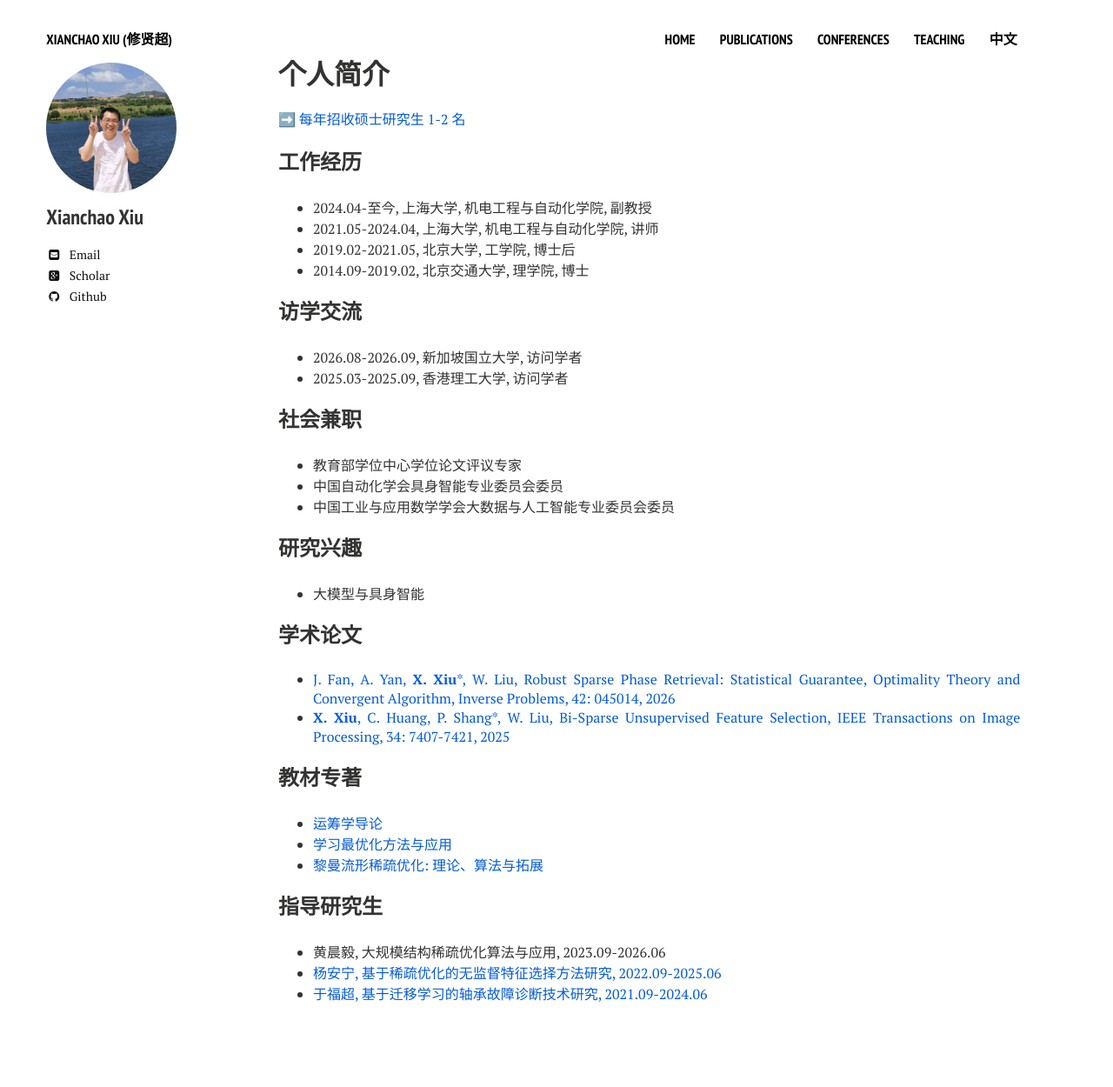
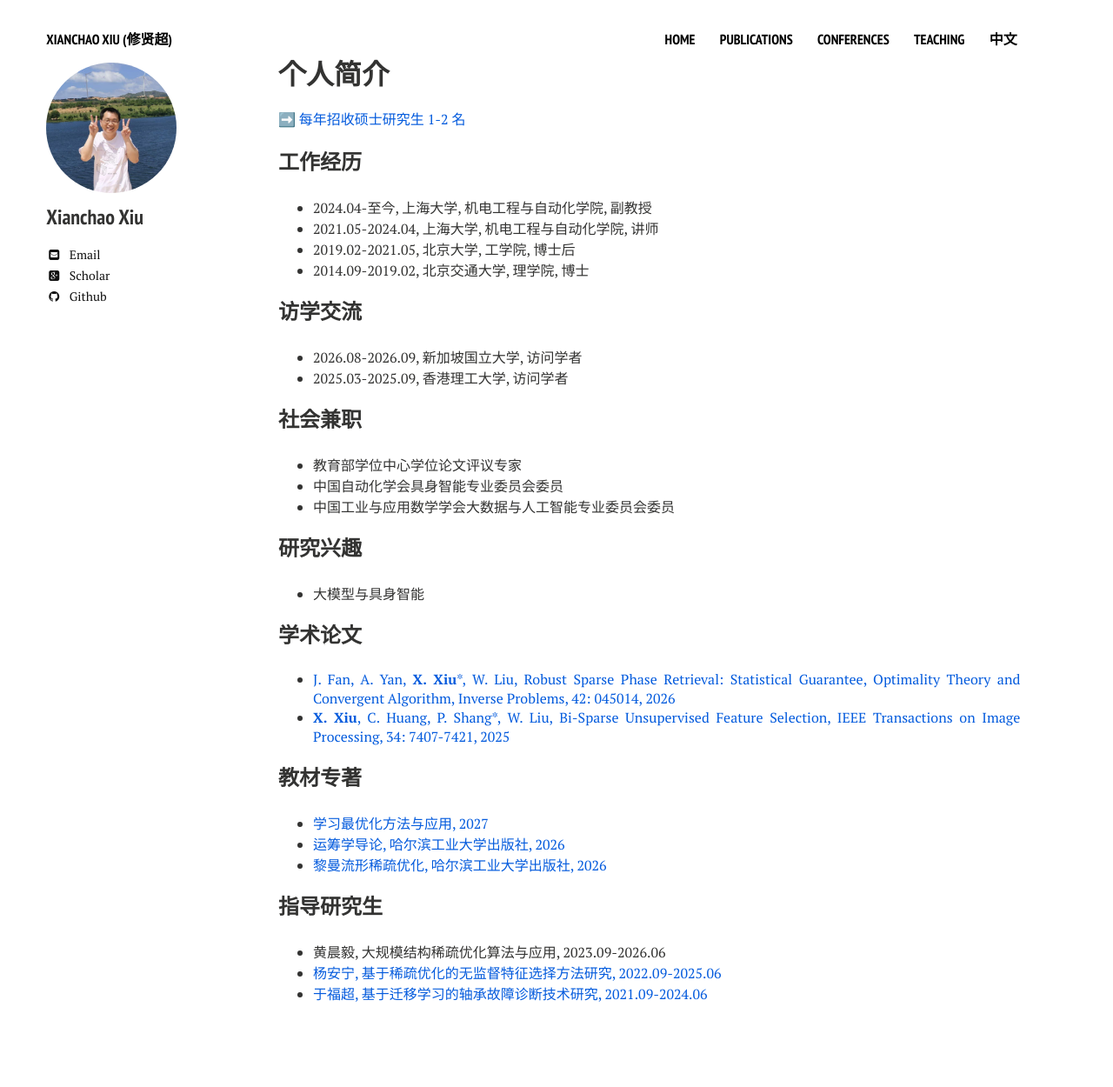
Before and after one commit to xianchaoxiu/xianchaoxiu.github.io, a Jekyll site: the page built from chinese/index.md, in a window 1280 px wide. Shown: the whole page at 87% size. Built offline with Jekyll 4.4.1, drawn with Linux system fonts in a browser that asks for light colours; nearby versions of some CDN libraries.

Commit message:
Update index.md

```diff
--- a/chinese/index.md
+++ b/chinese/index.md
@@ -37,9 +37,9 @@ share: false
 
 
 ### 教材专著
-* <a href="https://xianchaoxiu.github.io/chinese/books/OPT/" class="textlink" target="_blank"> 运筹学导论 </a> <br>
-* <a href="https://xianchaoxiu.github.io/chinese/books/L2O/" class="textlink" target="_blank"> 学习最优化方法与应用 </a> <br>
-* <a href="https://xianchaoxiu.github.io/chinese/books/OR/" class="textlink" target="_blank"> 黎曼流形稀疏优化: 理论、算法与拓展 </a> <br>
+* <a href="https://xianchaoxiu.github.io/chinese/books/L2O/" class="textlink" target="_blank"> 学习最优化方法与应用, 2027 </a> <br>
+* <a href="https://xianchaoxiu.github.io/chinese/books/OPT/" class="textlink" target="_blank"> 运筹学导论, 哈尔滨工业大学出版社, 2026 </a> <br>
+* <a href="https://xianchaoxiu.github.io/chinese/books/OR/" class="textlink" target="_blank"> 黎曼流形稀疏优化, 哈尔滨工业大学出版社, 2026 </a> <br>
 
 
 ### 指导研究生
```
